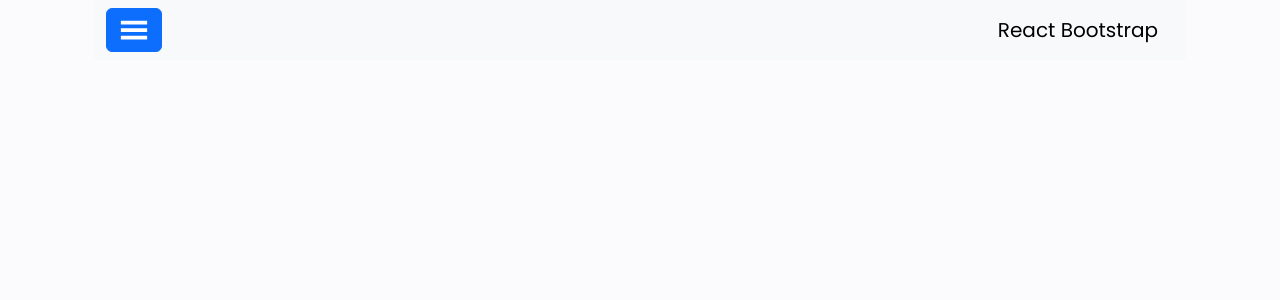
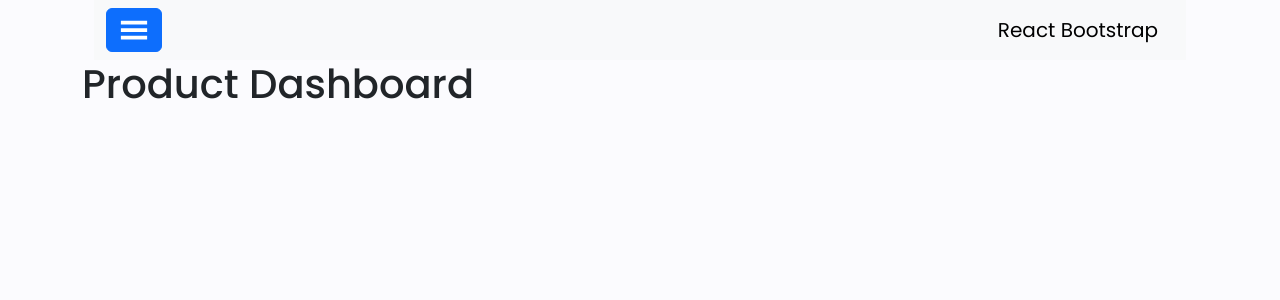
Before and after one commit to MarkRyuo/SalesInventoryManagementSystem_SIMS, a React (Vite) app in the folder client/: page /Dashboard/Product in a window 1280 px wide. Shown: the top 300 px of the page. Built offline with nearby package versions, Linux system fonts and the light colour scheme.

Commit message:
Subject : Body

```diff
--- a/client/src/pages/Dashboard.jsx
+++ b/client/src/pages/Dashboard.jsx
@@ -1,6 +1,6 @@
 import {Container} from 'react-bootstrap' ;
 import {Routes, Route, Outlet} from 'react-router-dom'
-import { Product, Reports, Accounts } from 'pages' ;
+import { Product, Reports, Accounts } from './' ;
 import { NavDashboard } from '../components/NavBar/NavDashboard';
 
 export const Dashboard = () => {
--- a/client/src/pages/Product.jsx
+++ b/client/src/pages/Product.jsx
@@ -6,7 +6,7 @@ export const Product = () => {
 
     return (
         <>
-
+            <h1>Product Dashboard</h1>
         </>
     )
 }
```
